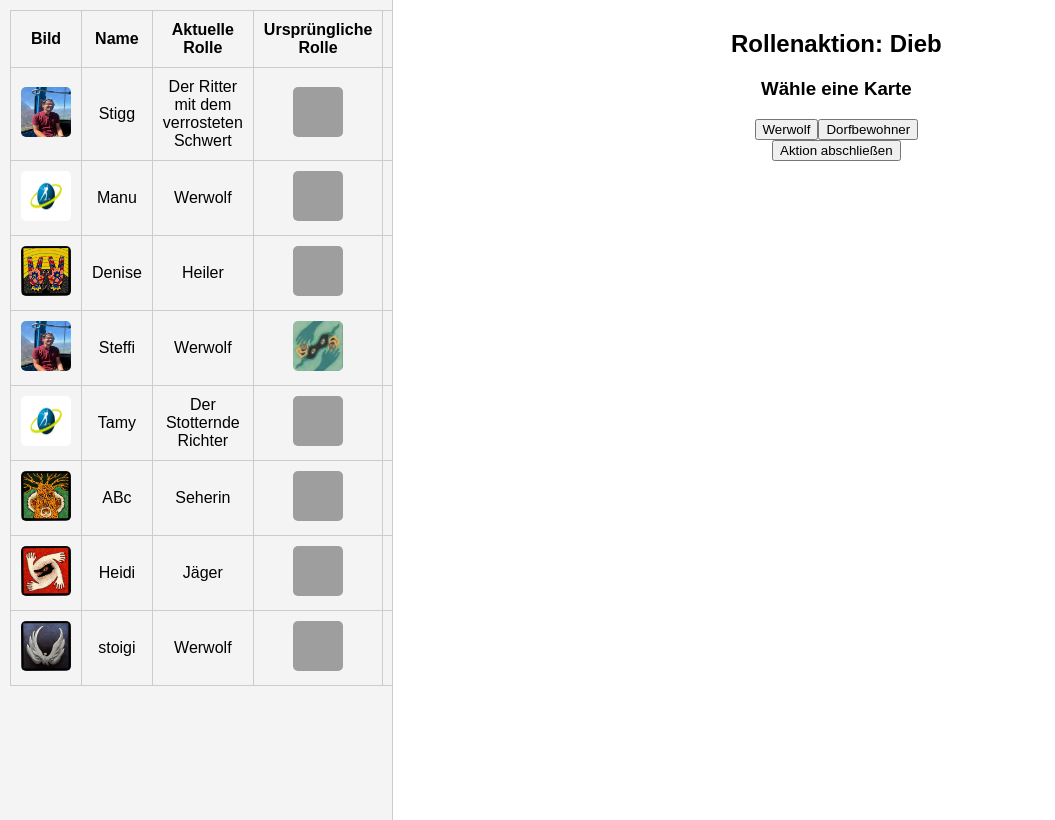
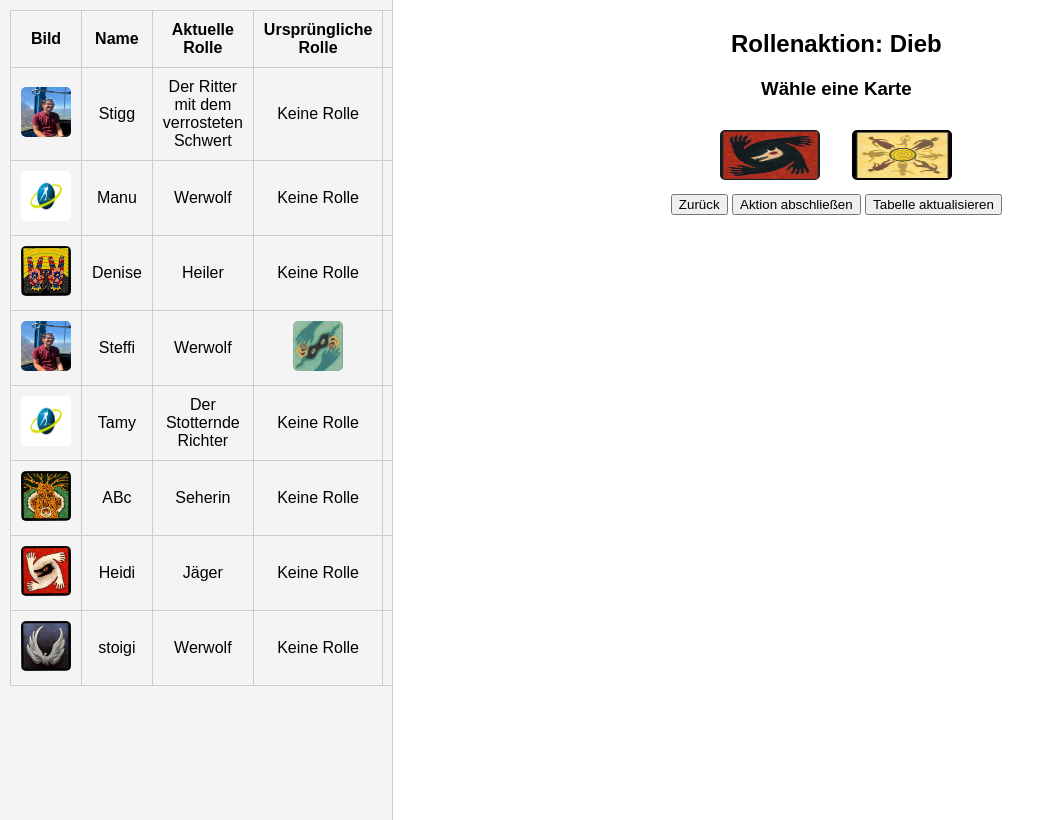
Before and after one commit to Stiggler/werewolf-game, a Flask app: page /night1 in a window 1280 px wide. Shown: the whole page, without its empty margins (0-1055 px from the left). Run offline with Flask 3, Linux system fonts and the light colour scheme; data comes from the database, SQL or seed files in the repository; both versions use the stored data as it was after the commit; grey boxes are pictures that could not be loaded.

Commit message:
Rollenaktionen v3

```diff
--- a/app.py
+++ b/app.py
@@ -130,11 +130,15 @@ def get_sorted_roles():
 
 # Spieler und Rollen kombinieren
 def get_players_with_roles():
-    """Holt Spieler aus der Datenbank und ergänzt ursprüngliche Rolle sowie Status."""
+    """Holt Spieler aus der Datenbank und ergänzt die ursprüngliche sowie aktuelle Rolle."""
     with get_db_connection() as conn:
         players = conn.execute("""
-            SELECT p.id, p.name, p.image, p.role, p.status,
-                   (SELECT role_name FROM role_actions WHERE player_id = p.id ORDER BY timestamp ASC LIMIT 1) AS original_role
+            SELECT
+                p.id,
+                p.name,
+                p.image,
+                p.role AS current_role,
+                (SELECT role_name FROM role_actions WHERE player_id = p.id ORDER BY timestamp ASC LIMIT 1) AS original_role
             FROM players p
         """).fetchall()
 
@@ -144,13 +148,14 @@ def get_players_with_roles():
             "id": player["id"],
             "name": player["name"],
             "image": player["image"],
-            "role": player["role"],
-            "status": player["status"],
+            "current_role": player["current_role"],
             "original_role": player["original_role"],
             "original_role_image": f"/static/rollen/{player['original_role'].lower().replace(' ', '_')}.png" if player["original_role"] else None
         }
         for player in players
     ]
+
+
 
 
     # Spieler nach der Rollenreihenfolge sortieren
@@ -470,9 +475,22 @@ def random_assign_roles():
 
 @app.route('/get_thief_cards', methods=['GET'])
 def get_thief_cards():
+    """Gibt die verfügbaren Diebeskarten zurück."""
     with get_db_connection() as conn:
-        thief_cards = conn.execute("SELECT role_name FROM thief_cards").fetchall()
-    return jsonify({"cards": [{"role_name": card["role_name"]} for card in thief_cards]})
+        thief_cards = conn.execute("""
+            SELECT role_name FROM thief_cards
+        """).fetchall()
+
+    # Füge Bildpfade hinzu
+    cards_with_images = [
+        {
+            "role_name": card["role_name"],
+            "image_path": f"/static/rollen/{card['role_name'].lower().replace(' ', '_')}.png"
+        }
+        for card in thief_cards
+    ]
+    return jsonify({"cards": cards_with_images})
+
 
 @app.route('/manual_start', methods=['POST'])
 def manual_start():
--- a/templates/night1.html
+++ b/templates/night1.html
@@ -78,8 +78,14 @@
                 <tr>
                     <td><img src="{{ player.image }}" alt="{{ player.name }}" width="50"></td>
                     <td>{{ player.name }}</td>
-                    <td>{{ player.role }}</td>
-                    <td><img src="{{ player.original_role_image }}" alt="{{ player.original_role }}" width="50"></td>
+                    <td>{{ player.current_role or 'Keine Rolle' }}</td>
+                    <td>
+                        {% if player.original_role_image %}
+                            <img src="{{ player.original_role_image }}" alt="{{ player.original_role }}" width="50">
+                        {% else %}
+                            Keine Rolle
+                        {% endif %}
+                    </td>
                     <td>{{ player.status }}</td>
                 </tr>
                 {% endfor %}
@@ -93,7 +99,9 @@
                 <!-- Dynamische Inhalte für die aktuelle Rolle -->
             </div>
             <div>
+                <button onclick="previousAction()">Zurück</button>
                 <button onclick="completeAction()">Aktion abschließen</button>
+                <button onclick="updatePlayerTable()">Tabelle aktualisieren</button>
             </div>
         </div>
     </div>
@@ -118,14 +126,16 @@
     const phaseDiv = document.getElementById('interactivePhase');
     phaseDiv.classList.add('active');
     document.getElementById('roleTitle').textContent = `Rollenaktion: ${role.role_name}`;
-            document.getElementById('roleContent').innerHTML = '';
+    const roleContentDiv = document.getElementById('roleContent');
+    roleContentDiv.innerHTML = ''; // Lösche alte Inhalte
 
     if (role.role_name === 'Dieb') {
         loadThiefPhase();
     } else {
-                document.getElementById('roleContent').textContent = 'Aktion für diese Rolle wird durchgeführt.';
+        roleContentDiv.textContent = `Aktion für die Rolle ${role.role_name} wird ausgeführt.`;
     }
 }
+
 
 function loadThiefPhase() {
     fetch('/get_thief_cards')
@@ -136,19 +146,25 @@
             roleContentDiv.innerHTML = '<h3>Wähle eine Karte</h3>';
             thiefCards.forEach(card => {
                 const button = document.createElement('button');
-                        button.textContent = card.role_name;
+                button.style.border = "none";
+                button.style.background = "none";
                 button.onclick = () => chooseThiefCard(card.role_name);
+
+                const img = document.createElement('img');
+                img.src = card.image_path;
+                img.alt = card.role_name;
+                img.style.width = "100px";
+                img.style.margin = "10px";
+
+                button.appendChild(img);
                 roleContentDiv.appendChild(button);
             });
         });
 }
 
+
+
 function chooseThiefCard(roleName) {
-            if (!CURRENT_PLAYER_ID) {
-                alert("Spieler-ID fehlt. Bitte überprüfen Sie die Backend-Logik.");
-                return;
-            }
-
     fetch('/set_role_action', {
         method: 'POST',
         headers: { 'Content-Type': 'application/json' },
@@ -157,47 +173,61 @@
             role_name: 'Dieb',
             player_id: CURRENT_PLAYER_ID,
             action_name: 'Wähle neue Rolle',
-                    new_role: roleName,
-                    player_status: 'lebendig'
+            new_role: roleName
         })
     })
     .then(response => response.json())
     .then(data => {
         if (data.message) {
             alert(data.message);
+            updatePlayerTable(); // Aktualisiere die Tabelle
             completeAction();
         }
     })
     .catch(error => console.error("Fehler:", error));
 }
 
+
+
+
 function completeAction() {
     currentRoleIndex++;
     if (currentRoleIndex < roles.length) {
+        loadRole(roles[currentRoleIndex]); // Lade die nächste Rollenaktion
+    } else {
+        alert('Die Nacht ist vorbei!');
+        location.reload(); // Seite neu laden, wenn alle Aktionen abgeschlossen sind
+    }
+
+    updatePlayerTable(); // Tabelle aktualisieren
+}
+
+
+function previousAction() {
+    if (currentRoleIndex > 0) {
+        currentRoleIndex--;
         loadRole(roles[currentRoleIndex]);
     } else {
-        alert('Die Nacht ist vorbei!');
-        location.reload(); // Aktualisiert die Seite, um den finalen Status zu zeigen
+        alert('Keine vorherige Aktion vorhanden.');
+    }
 }
 
-    // Tabelle aktualisieren
-    updatePlayerTable();
-}
 
 function updatePlayerTable() {
-    fetch('/get_players') // Endpunkt, der aktuelle Spielerinformationen zurückgibt
+    fetch('/players')
         .then(response => response.json())
         .then(data => {
             const tbody = document.querySelector('#playersTable tbody');
-            tbody.innerHTML = ''; // Alte Einträge entfernen
+            tbody.innerHTML = ''; // Entferne alte Einträge
+
             data.forEach(player => {
                 const tr = document.createElement('tr');
                 tr.innerHTML = `
                     <td><img src="${player.image}" alt="${player.name}" width="50"></td>
                     <td>${player.name}</td>
-                    <td>${player.role}</td>
-                    <td><img src="${player.original_role_image}" alt="${player.original_role}" width="50"></td>
-                    <td>${player.status}</td>
+                    <td>${player.role || 'Keine Rolle'}</td>
+                    <td><img src="/static/rollen/default.png" alt="Default" width="50"></td>
+                    <td>Lebendig</td>
                 `;
                 tbody.appendChild(tr);
             });
@@ -207,6 +237,8 @@ function updatePlayerTable() {
 
 
 
+
+
     </script>
 </body>
 </html>
```
Also changed, not shown: players.db, static/rollen/default.PNG (added). Lines whose indentation alone changed are shown as unchanged.
